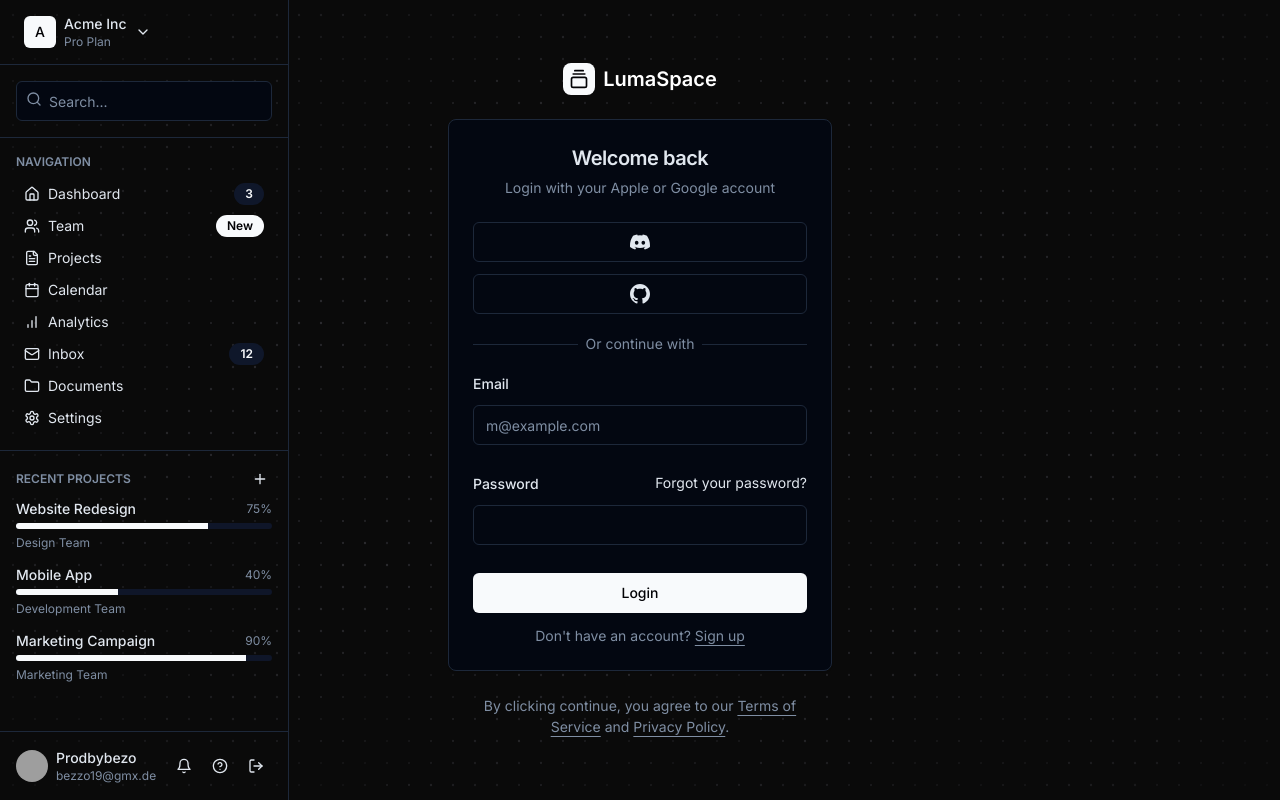
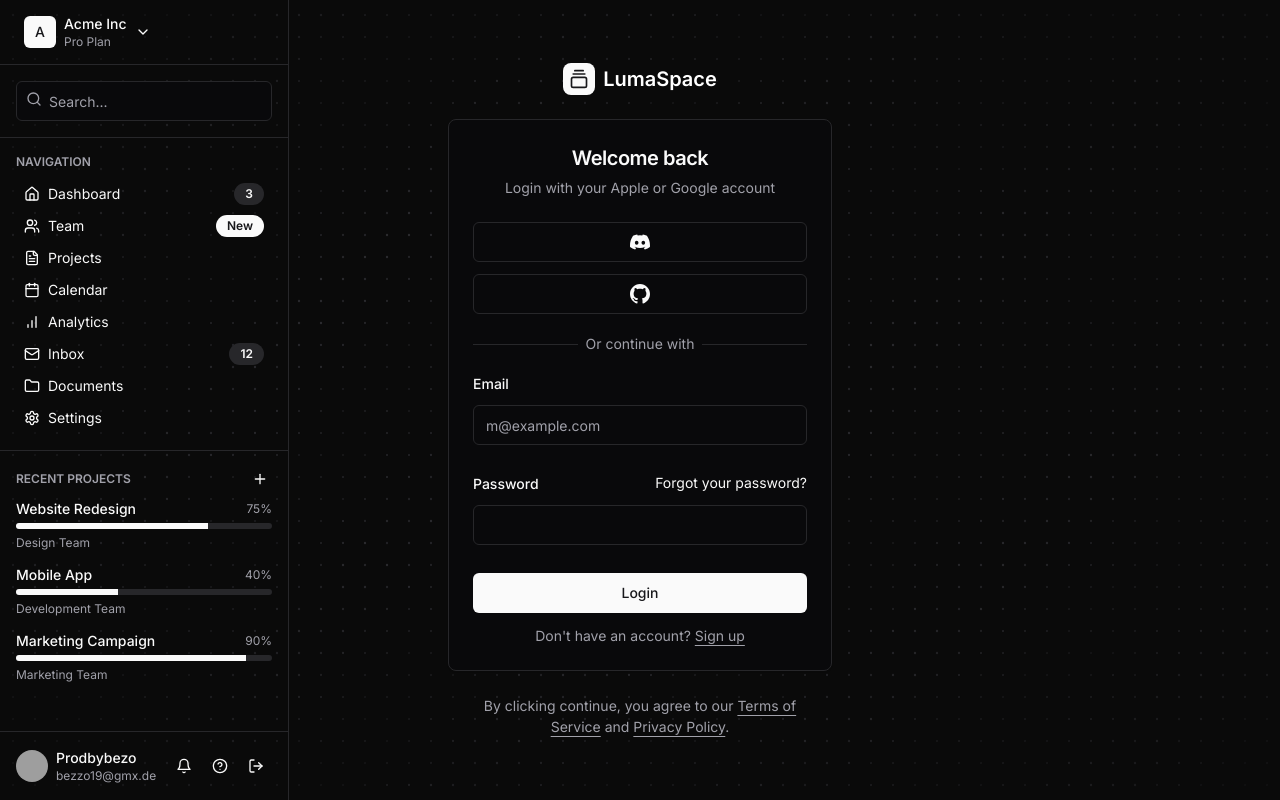
Before and after one commit to LumaSpace-de/luma, a Next.js app: page /login in a window 1280 px wide. Built offline with nearby package versions, Linux system fonts and the light colour scheme; grey boxes are pictures that could not be loaded.

Commit message:
globals.css aktualisieren

```diff
--- a/styles/globals.css
+++ b/styles/globals.css
@@ -37,34 +37,34 @@
   }
 
   .dark {
-    --background: 224 71% 4%;
-    --foreground: 213 31% 91%;
+    --background: 240 10% 3.9%;
+    --foreground: 0 0% 98%;
 
-    --muted: 223 47% 11%;
-    --muted-foreground: 215.4 16.3% 56.9%;
+    --muted: 240 3.7% 15.9%;
+    --muted-foreground: 240 5% 64.9%;
 
-    --accent: 216 34% 17%;
-    --accent-foreground: 210 40% 98%;
+    --accent: 240 3.7% 15.9%;
+    --accent-foreground: 0 0% 98%;
 
-    --popover: 224 71% 4%;
-    --popover-foreground: 215 20.2% 65.1%;
+    --popover: 240 10% 3.9%;
+    --popover-foreground: 0 0% 98%;
 
-    --border: 216 34% 17%;
-    --input: 216 34% 17%;
+    --border: 240 3.7% 15.9%;
+    --input: 240 3.7% 15.9%;
 
-    --card: 224 71% 4%;
-    --card-foreground: 213 31% 91%;
+    --card: 240 10% 3.9%;
+    --card-foreground: 0 0% 98%;
 
-    --primary: 210 40% 98%;
-    --primary-foreground: 222.2 47.4% 1.2%;
+    --primary: 0 0% 98%;
+    --primary-foreground: 240 5.9% 10%;
 
-    --secondary: 222.2 47.4% 11.2%;
-    --secondary-foreground: 210 40% 98%;
+    --secondary: 240 3.7% 15.9%;
+    --secondary-foreground: 0 0% 98%;
 
-    --destructive: 0 63% 31%;
-    --destructive-foreground: 210 40% 98%;
+    --destructive: 0 62.8% 30.6%;
+    --destructive-foreground: 0 0% 98%;
 
-    --ring: 216 34% 17%;
+    --ring: 240 4.9% 83.9%;
 
     --radius: 0.5rem;
   }
```
